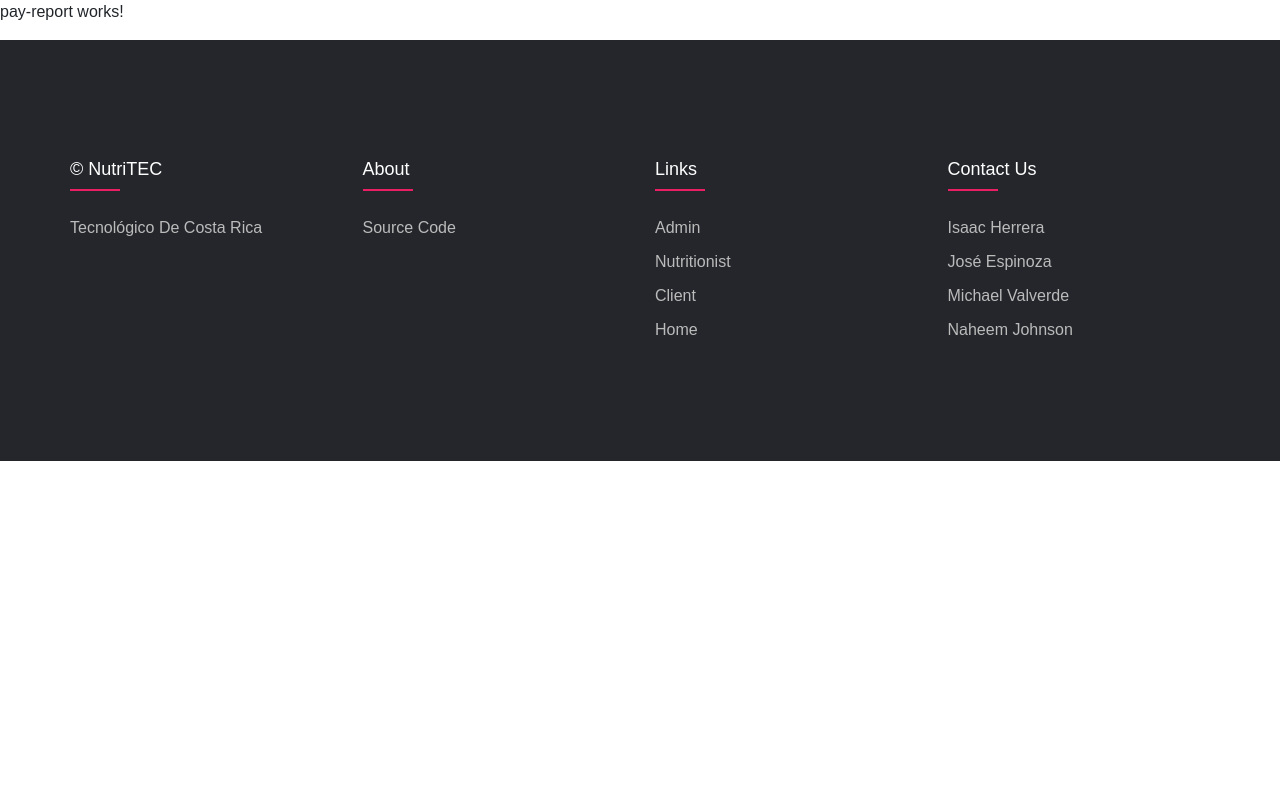
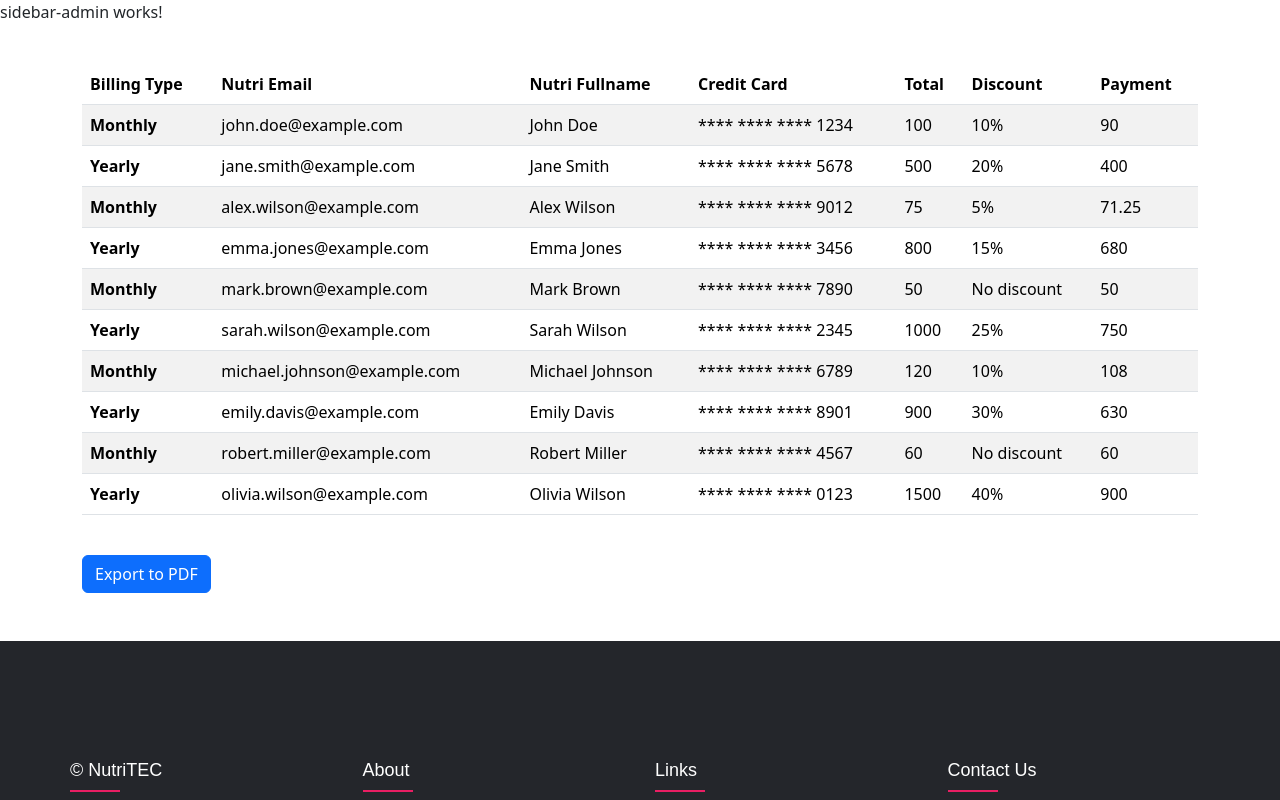
Before and after one commit to Isaacoun100/NutriTEC-WebApp, an Angular app: page /pay-report in a window 1280 px wide. Shown: the top 800 px of the page. Built offline with nearby package versions, Linux system fonts and the light colour scheme.

Commit message:
Pay Report View Added

```diff
--- a/src/app/view/pay-report/pay-report.component.html
+++ b/src/app/view/pay-report/pay-report.component.html
@@ -1 +1,44 @@
-<p>pay-report works!</p>
+<body>
+
+    <app-sidebar-admin></app-sidebar-admin>
+
+    <div class="container py-4">
+
+        <div class="table-responsive">
+            <table class="table table-striped">
+                <thead>
+                    <tr>
+                        <th scope="col">Billing Type</th>
+                        <th scope="col">Nutri Email</th>
+                        <th scope="col">Nutri Fullname</th>
+                        <th scope="col">Credit Card</th>
+                        <th scope="col">Total</th>
+                        <th scope="col">Discount</th>
+                        <th scope="col">Payment</th>
+                    </tr>
+                </thead>
+                <tbody>
+                    <tr *ngFor="let payReport of payReports">
+                        <th scope="row">{{payReport['billing_type']}}</th>
+                        <td >{{payReport['nutri_email']}}</td>
+                        <td >{{payReport['nutri_fullname']}}</td>
+                        <td >{{payReport['credit_card']}}</td>
+                        <td >{{payReport['total']}}</td>
+                        <td >{{payReport['discount']}}</td>
+                        <td >{{payReport['payment']}}</td>
+                    </tr>
+                </tbody>
+            </table>
+        </div>
+
+        <div class="row py-4">
+
+            <div class="col-xxl-6 col-xl-6 col-lg-6 col-md-6 col-sm-6 col-6">
+                <button class="btn btn-primary">Export to PDF</button>
+            </div>
+
+        </div>
+
+    </div>
+
+</body>
--- a/src/app/view/pay-report/pay-report.component.ts
+++ b/src/app/view/pay-report/pay-report.component.ts
@@ -1,4 +1,6 @@
 import { Component } from '@angular/core';
+import { FormGroup, FormControl, Validators } from '@angular/forms';
+import { payReports } from 'src/app/setValues';
 
 @Component({
   selector: 'app-pay-report',
@@ -7,4 +9,12 @@ import { Component } from '@angular/core';
 })
 export class PayReportComponent {
 
+  payReports = payReports;
+
+  exportPDF(form : any) {
+    console.log(form);
+  }
+
+
+
 }
```
